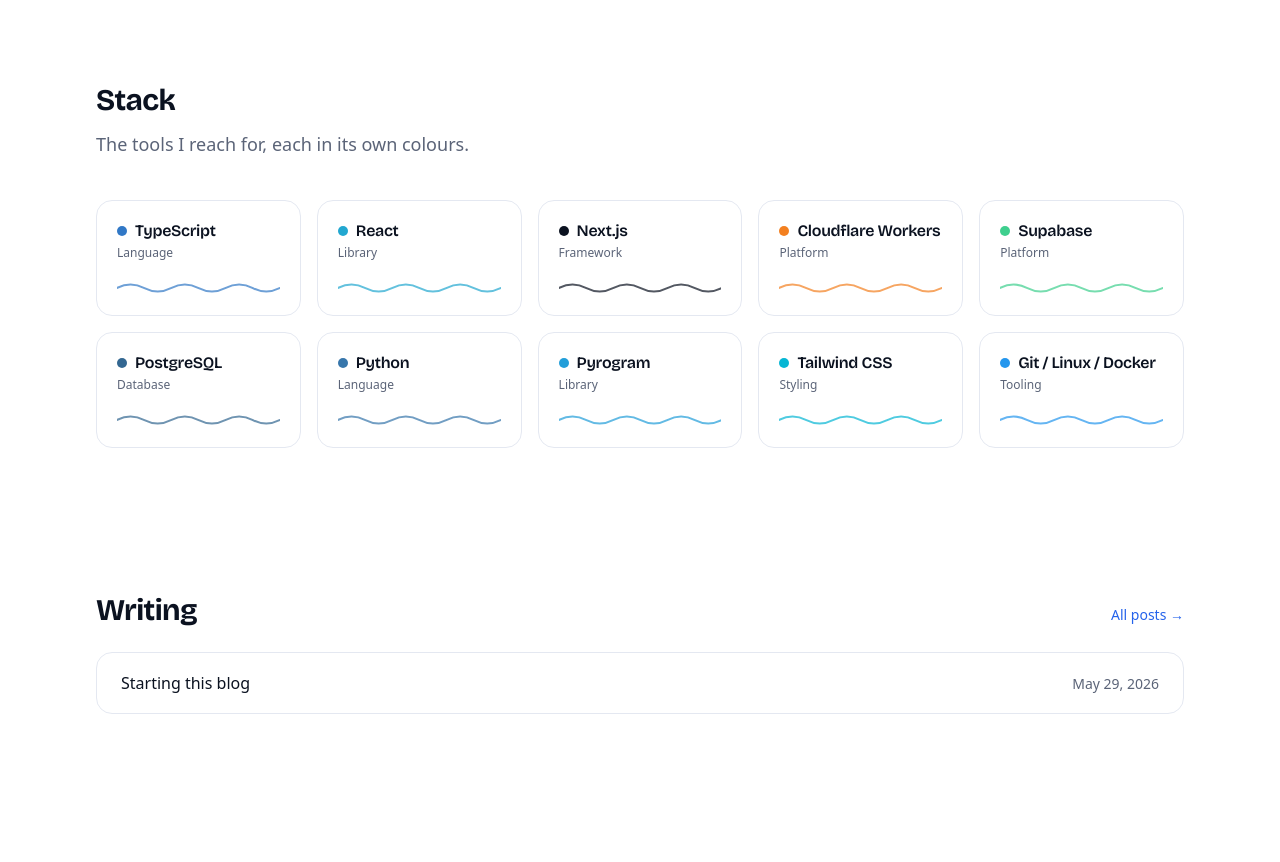
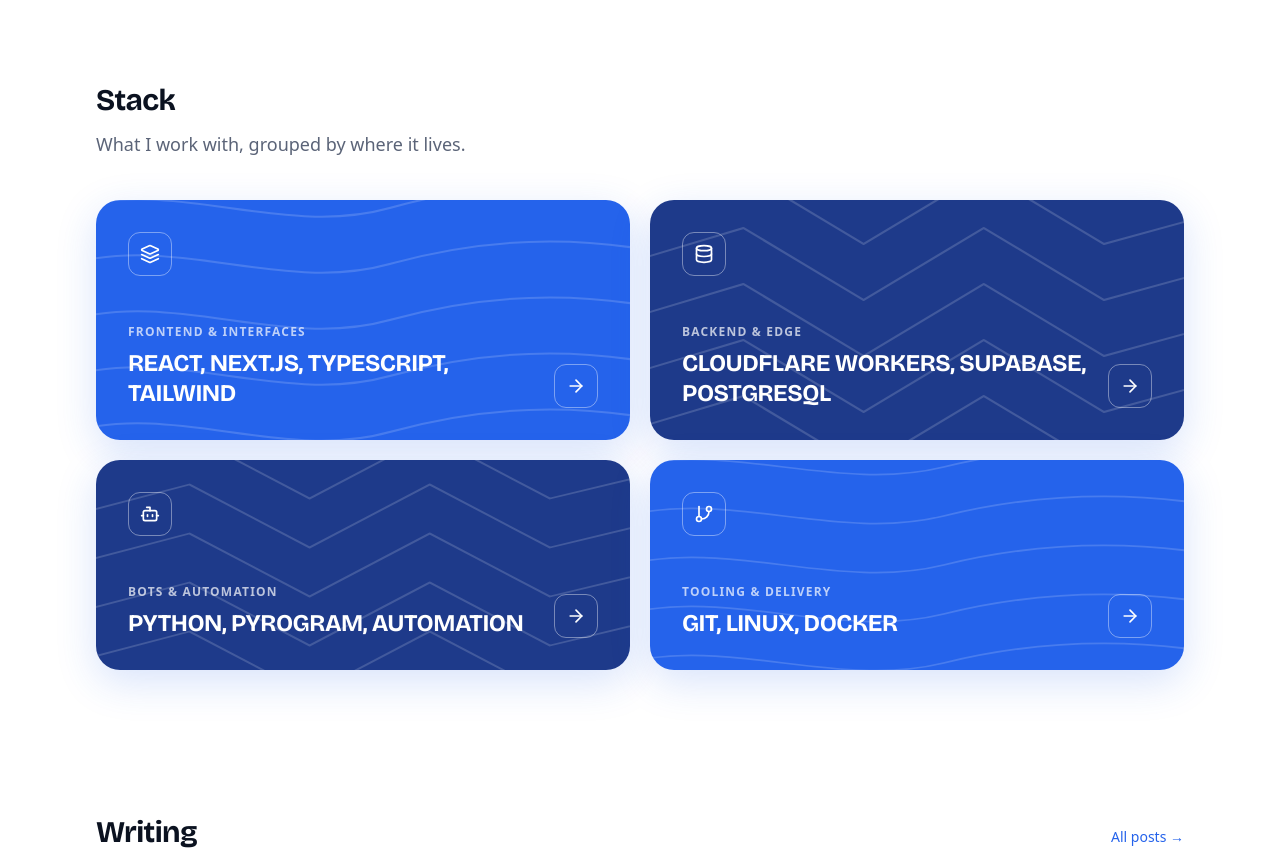
Before and after one commit to tukhlievs/tukhlievs, a Next.js app: page /tukhlievs/ in a window 1280 px wide. Shown: the part 3040-3902 px from the top of the page. Built offline with nearby package versions, Linux system fonts and the light colour scheme.

Commit message:
Stack: bold filled skill-group cards with decorative wave/zigzag lines in brand blue, lucide icons + arrow

```diff
--- a/src/app/page.tsx
+++ b/src/app/page.tsx
@@ -1,5 +1,6 @@
 import Link from "next/link";
-import { site, socials, skills } from "@/lib/site";
+import { site, socials } from "@/lib/site";
+import { Layers, Database, Bot, GitBranch, ArrowRight } from "lucide-react";
 import { projects } from "@/lib/projects";
 import { getPosts, formatDate } from "@/lib/posts";
 import activity from "@/data/activity.json";
@@ -44,6 +45,70 @@
     text: "Live on your domain with everything wired. I stay around to fix what wobbles.",
   },
 ];
+
+const skillGroups = [
+  {
+    label: "Frontend & interfaces",
+    title: "React, Next.js, TypeScript, Tailwind",
+    Icon: Layers,
+    pattern: "wave" as const,
+    tone: "accent" as const,
+  },
+  {
+    label: "Backend & edge",
+    title: "Cloudflare Workers, Supabase, PostgreSQL",
+    Icon: Database,
+    pattern: "zigzag" as const,
+    tone: "deep" as const,
+  },
+  {
+    label: "Bots & automation",
+    title: "Python, Pyrogram, automation",
+    Icon: Bot,
+    pattern: "zigzag" as const,
+    tone: "deep" as const,
+  },
+  {
+    label: "Tooling & delivery",
+    title: "Git, Linux, Docker",
+    Icon: GitBranch,
+    pattern: "wave" as const,
+    tone: "accent" as const,
+  },
+];
+
+// Декоративные линии поверх заливки: мягкие волны или угловатые зигзаги
+function CardLines({ variant }: { variant: "wave" | "zigzag" }) {
+  const rows = [0, 1, 2, 3, 4];
+  return (
+    <svg
+      aria-hidden
+      viewBox="0 0 400 240"
+      preserveAspectRatio="none"
+      fill="none"
+      className="absolute inset-0 h-full w-full"
+    >
+      {rows.map((r) => {
+        const y = 8 + r * 56;
+        const d =
+          variant === "wave"
+            ? `M-20 ${y} C 60 ${y - 30}, 140 ${y + 30}, 220 ${y} S 380 ${y - 30}, 460 ${y}`
+            : `M-20 ${y} L 70 ${y - 36} L 160 ${y + 36} L 250 ${y - 36} L 340 ${y + 36} L 460 ${y - 8}`;
+        return (
+          <path
+            key={r}
+            d={d}
+            stroke="white"
+            strokeOpacity="0.16"
+            strokeWidth="2"
+            strokeLinecap="round"
+            strokeLinejoin="round"
+          />
+        );
+      })}
+    </svg>
+  );
+}
 
 const stats = [
   { value: `${activity.total}+`, label: "commits · 12 weeks" },
@@ -220,45 +285,39 @@
           <section className="mt-28 sm:mt-36">
             <h2 className="text-3xl font-bold tracking-tight">Stack</h2>
             <p className="mt-3 text-lg text-muted leading-relaxed max-w-2xl">
-              The tools I reach for, each in its own colours.
+              What I work with, grouped by where it lives.
             </p>
-            <ul className="mt-10 grid grid-cols-2 sm:grid-cols-3 lg:grid-cols-4 xl:grid-cols-5 gap-4">
-              {skills.map((s) => (
-                <li
-                  key={s.name}
-                  style={{ ["--c" as string]: s.color }}
-                  className="group relative overflow-hidden rounded-2xl border border-border bg-white p-5 transition-[transform,box-shadow,border-color] duration-300 hover:-translate-y-1 hover:shadow-[0_2px_4px_rgba(11,18,32,0.05),0_16px_40px_rgba(37,99,235,0.12)] hover:[border-color:var(--c)]"
+            <div className="mt-10 grid grid-cols-1 md:grid-cols-2 gap-5">
+              {skillGroups.map((g) => (
+                <Link
+                  key={g.label}
+                  href="/work"
+                  className={`group relative overflow-hidden rounded-3xl p-7 sm:p-8 min-h-52 flex flex-col text-white shadow-[0_12px_40px_rgba(37,99,235,0.18)] transition-transform duration-300 hover:-translate-y-1 ${
+                    g.tone === "accent" ? "bg-accent" : "bg-[#1e3a8a]"
+                  }`}
                 >
-                  <div className="flex items-center gap-2">
-                    <span
-                      aria-hidden
-                      className="size-2.5 rounded-full shrink-0"
-                      style={{ background: "var(--c)" }}
-                    />
-                    <span className="font-display font-semibold text-fg leading-tight">
-                      {s.name}
+                  <CardLines variant={g.pattern} />
+                  <div className="relative z-10 flex h-full flex-col">
+                    <span className="inline-flex size-11 items-center justify-center rounded-xl border border-white/40">
+                      <g.Icon className="size-5" />
                     </span>
+                    <div className="mt-auto flex items-end justify-between gap-4 pt-12">
+                      <div>
+                        <p className="text-xs font-semibold uppercase tracking-widest text-white/70">
+                          {g.label}
+                        </p>
+                        <h3 className="mt-2 font-display text-xl sm:text-2xl font-bold uppercase leading-tight">
+                          {g.title}
+                        </h3>
+                      </div>
+                      <span className="shrink-0 inline-flex size-11 items-center justify-center rounded-xl border border-white/40 group-hover:bg-white/15 transition-colors">
+                        <ArrowRight className="size-5" />
+                      </span>
+                    </div>
                   </div>
-                  <div className="mt-1 text-xs text-muted">{s.category}</div>
-
-                  {/* Мягкая волнистая линия в цвете технологии */}
-                  <svg
-                    aria-hidden
-                    viewBox="0 0 120 14"
-                    preserveAspectRatio="none"
-                    fill="none"
-                    className="mt-5 h-3.5 w-full opacity-70 group-hover:opacity-100 transition-opacity"
-                  >
-                    <path
-                      d="M0 7 Q 10 0 20 7 T 40 7 T 60 7 T 80 7 T 100 7 T 120 7"
-                      stroke="var(--c)"
-                      strokeWidth="2"
-                      strokeLinecap="round"
-                    />
-                  </svg>
-                </li>
+                </Link>
               ))}
-            </ul>
+            </div>
           </section>
         </Reveal>
 
--- a/src/lib/site.ts
+++ b/src/lib/site.ts
@@ -42,20 +42,3 @@
   "Tailwind CSS",
   "Git / Linux / Docker",
 ] as const;
-
-// Навыки с фирменными цветами технологий — для карточек на главной.
-// color используется в волнистой линии, точке и подсветке рамки на ховере.
-export type Skill = { name: string; category: string; color: string };
-
-export const skills: Skill[] = [
-  { name: "TypeScript", category: "Language", color: "#3178C6" },
-  { name: "React", category: "Library", color: "#22A7D0" },
-  { name: "Next.js", category: "Framework", color: "#0B1220" },
-  { name: "Cloudflare Workers", category: "Platform", color: "#F38020" },
-  { name: "Supabase", category: "Platform", color: "#3ECF8E" },
-  { name: "PostgreSQL", category: "Database", color: "#336791" },
-  { name: "Python", category: "Language", color: "#3776AB" },
-  { name: "Pyrogram", category: "Library", color: "#229ED9" },
-  { name: "Tailwind CSS", category: "Styling", color: "#06B6D4" },
-  { name: "Git / Linux / Docker", category: "Tooling", color: "#2496ED" },
-];
```
